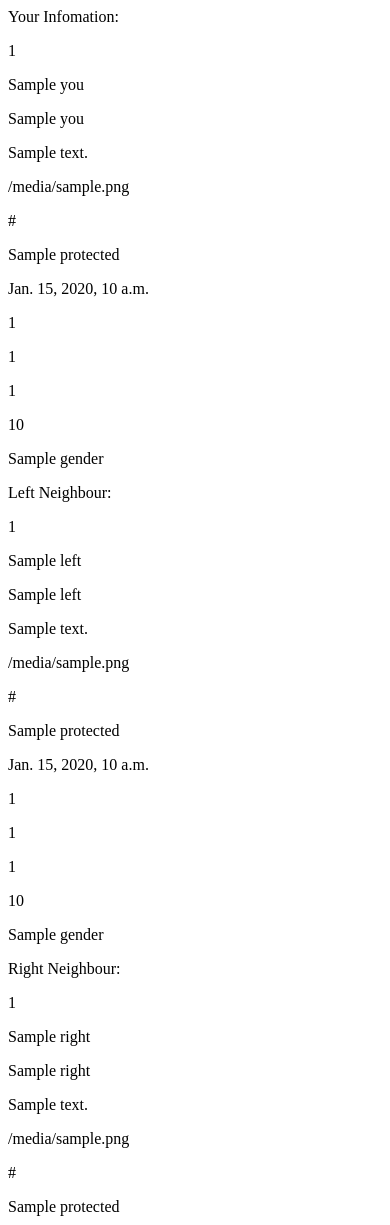
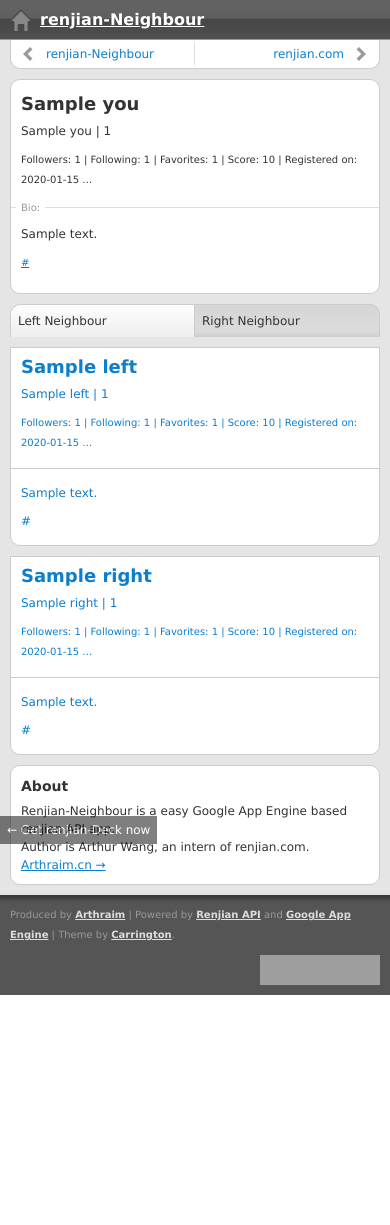
Before and after one commit to Arthraim/renjian-neighbour, a Django app: template src/template/result.html in a window 390 px wide. Shown: the top 1225 px of the page. After the commit the page ends 995 px from the top, so only its background shows below. Run offline with Django 3.2, Linux system fonts and the light colour scheme; the template is opened without the code that fills it: most values are stand-ins (such as "Sample title", 1, 10 or a date in 2020); some libraries are stand-ins or nearby versions; grey boxes are pictures that could not be loaded.

Commit message:
result.html now has a skin, added mobile.js, touch.css for it.

```diff
--- a/src/css/advanced.css
+++ b/src/css/advanced.css
@@ -26,7 +26,7 @@
 }
 h1 {font-size:18px;}
 hr {display:none;}
-a {color:blue;}
+a {color:#0B7ECE;}
 blockquote {
 	border-left:2px solid #ddd;
 	margin:0 0 0 5px;
--- /dev/null
+++ b/src/js/mobile.js
@@ -0,0 +1,47 @@
+// This file is part of the Carrington Mobile Theme for WordPress
+// http://carringtontheme.com
+//
+// Copyright (c) 2008-2009 Crowd Favorite, Ltd. All rights reserved.
+// http://crowdfavorite.com
+//
+// Released under the GPL license
+// http://www.opensource.org/licenses/gpl-license.php
+//
+// **********************************************************************
+// This program is distributed in the hope that it will be useful, but
+// WITHOUT ANY WARRANTY; without even the implied warranty of
+// MERCHANTABILITY or FITNESS FOR A PARTICULAR PURPOSE.
+// **********************************************************************
+
+jQuery(function($) {
+	$('div.tabbed').prepend('<ul class="tabs hide"><li class="active"><a href="#recent">' + CFMOBI_POSTS_TAB + '</a></li><li><a href="#pages">' + CFMOBI_PAGES_TAB + '</a></li></ul>');
+	var tabs = $('ul.tabs');
+	if (tabs.size()) {
+		tabs.removeClass('hide');
+		$('#recent, #pages').hide();
+		$('ul.tabs a[href=#recent]').click(function() {
+			$('ul.tabs li').removeClass('active');
+			$(this).parent().addClass('active');
+			$('#pages_tab').hide();
+			$('#recent_tab').show();
+			return false;
+		});
+		$('ul.tabs a[href=#pages]').click(function() {
+			$('ul.tabs li').removeClass('active');
+			$(this).parent().addClass('active');
+			$('#recent_tab').hide();
+			$('#pages_tab').show();
+			return false;
+		});
+		if (CFMOBI_IS_PAGE) {
+			$('ul.tabs a[href=#pages]').click();
+		}
+		else {
+			$('ul.tabs a[href=#recent]').click();
+		}
+		$('.tabbed ul.group').css({
+			'border-top': '0',
+			'margin-top': '0'
+		});
+	}
+});
--- a/src/template/result.html
+++ b/src/template/result.html
@@ -1,58 +1,88 @@
-<html>
-<head>
-<meta http-equiv="Content-Type" content="text/html; charset=UTF-8"/>
-<title></title>
-</head>
-<body>
-    <div class='you_info'>
-	    <p>Your Infomation:</p>
-	    <p>{{ you.id }}</p>
-	    <p>{{ you.name }}</p>
-	    <p>{{ you.screen_name }}</p>
-	    <p>{{ you.description }}</p>
+{% extends "base.html" %}
+
+{% block content %}
+    <script type="text/javascript">
+    <!--
+    CFMOBI_IS_PAGE = false; CFMOBI_PAGES_TAB = 'Right Neighbour'; CFMOBI_POSTS_TAB = 'Left Neighbour';  var CFMOBI_TOUCH = ["iPhone","iPod","Android","BlackBerry9530","LG-TU915 Obigo","LGE VX","webOS"];
+    for (var i = 0; i < CFMOBI_TOUCH.length; i++) {
+        if (navigator.userAgent.indexOf(CFMOBI_TOUCH[i]) != -1) {
+            document.write('<link rel="stylesheet" href="..\/css\/touch.css" type="text\/css" media="screen" charset="utf-8" \/>');
+            break;
+        }
+    }
+    document.write('<script type=\'text\/javascript\' src=\'http:\/\/ajax.googleapis.com\/ajax\/libs\/jquery\/1.4.0\/jquery.min.js\'><\/script><script type=\'text\/javascript\' src=\'http:\/\/carringtontheme.com\/wp\/wp-content\/themes\/carrington-mobile\/js\/mobile.js?ver=1.0\'><\/script>');
+    //--></script>
+
+    <p id="next-prev-top" class="pagination"><span>&laquo;</span>
+	<span class="next"><a href="/" rel="next">renjian-Neighbour</a></span>
+	<span>|</span>
+	<span class="prev"><a href="http://renjian.com/" rel="prev">renjian.com</a></span>
+	<span>&raquo;</span></p>
+
+	<div id="content" class="group">
+		<h1>{{ you.screen_name }}</h1>
+		<p>{{ you.name }} | {{ you.id }}</p>
+		<div class="clear"></div>
+		<p class="small">Followers: {{ you.followers_count }} | Following: {{ you.following_count }} | Favorites: {{ you.favourites_count }} | Score: {{ you.score }} | Registered on: {{ you.created_at|truncatewords:"1" }}</p>
+		<h2 id="comments" class="title-divider"><span>Bio:</span></h2>
+		<p>{{ you.description }}</p>
+		<p class="small"><cite><a href='{{ you.url }}' class='url' target="_blank">{{ you.url }}</a></cite></p>
+	</div>
+
+	<p id="next-prev-bottom" class="pagination"><span>&laquo;</span>
+	<span class="next"><a href="/" rel="next">renjian-Neighbour</a></span>
+	<span>|</span>
+	<span class="prev"><a href="http://renjian.com/" rel="prev">renjian.com</a></span>
+	<span>&raquo;</span></p>
+	<hr />
+
+	<div class="tabbed">
+	    <div id="recent_tab">
+	        <hr />
+	        <h2 class="table-title" id="recent">Left Neighbour</h2>
+	        <ul class="disclosure table group">
+                <li class="page_item">
+                <a>
+                    <h1>{{ left.screen_name }}</h1>
+			        <p>{{ left.name }} | {{ left.id }}</p>
+			        <div class="clear"></div>
+			        <p class="small">Followers: {{ left.followers_count }} | Following: {{ left.following_count }} | Favorites: {{ left.favourites_count }} | Score: {{ left.score }} | Registered on: {{ left.created_at|truncatewords:"1" }}</p>
+			    </a>
+                </li>
+                <li class="page_item">
+                <a>
+                    <p>{{ left.description }}
+                    <a href='{{ left.url }}' target="_blank">{{ left.url }}</a></p>
+                </a>
+                </li>
+	        </ul>
+	    </div>
+	    <div id="pages_tab">
+	        <hr />
+	        <h2 class="table-title" id="pages">Right Neighbour</h2>
+	        <ul class="disclosure table group">
+	            <li class="page_item">
+                <a>
+                    <h1>{{ right.screen_name }}</h1>
+                    <p>{{ right.name }} | {{ right.id }}</p>
+                    <div class="clear"></div>
+                    <p class="small">Followers: {{ right.followers_count }} | Following: {{ right.following_count }} | Favorites: {{ right.favourites_count }} | Score: {{ right.score }} | Registered on: {{ right.created_at|truncatewords:"1" }}</p>
+                </a>
+                </li>
+                <li class="page_item">
+                <a>
+                    <p>{{ right.description }}
+                    <a href='{{ right.url }}' target="_blank">{{ right.url }}</a></p>
+                </a>
+                </li>
+	        </ul>
+	    </div>
+	</div>
+	<hr />
+
+    <!--div class='you_info'>
 	    <p>{{ you.profile_image_url }}</p>
-	    <p>{{ you.url }}</p>
 	    <p>{{ you.protected }}</p>
-	    <p>{{ you.created_at }}</p>
-	    <p>{{ you.followers_count }}</p>
-	    <p>{{ you.following_count }}</p>
-	    <p>{{ you.favourites_count }}</p>
-	    <p>{{ you.score }}</p>
 	    <p>{{ you.gender }}</p>
-    </div>
-
-    <div class='left_info'>
-	    <p>Left Neighbour:</p>
-	    <p>{{ left.id }}</p>
-	    <p>{{ left.name }}</p>
-        <p>{{ left.screen_name }}</p>
-        <p>{{ left.description }}</p>
-        <p>{{ left.profile_image_url }}</p>
-        <p>{{ left.url }}</p>
-        <p>{{ left.protected }}</p>
-        <p>{{ left.created_at }}</p>
-        <p>{{ left.followers_count }}</p>
-        <p>{{ left.following_count }}</p>
-        <p>{{ left.favourites_count }}</p>
-        <p>{{ left.score }}</p>
-        <p>{{ left.gender }}</p>
-    </div>
-
-    <div class='right_info'>
-	    <p>Right Neighbour:</p>
-	    <p>{{ right.id }}</p>
-	    <p>{{ right.name }}</p>
-        <p>{{ right.screen_name }}</p>
-        <p>{{ right.description }}</p>
-        <p>{{ right.profile_image_url }}</p>
-        <p>{{ right.url }}</p>
-        <p>{{ right.protected }}</p>
-        <p>{{ right.created_at }}</p>
-        <p>{{ right.followers_count }}</p>
-        <p>{{ right.following_count }}</p>
-        <p>{{ right.favourites_count }}</p>
-        <p>{{ right.score }}</p>
-        <p>{{ right.gender }}</p>
-    </div>
-</body>
-</html>
+    </div-->
+{% endblock %}
```
Also changed, not shown: src/css/touch.css (added, +24 -0 lines), 1 other file.
